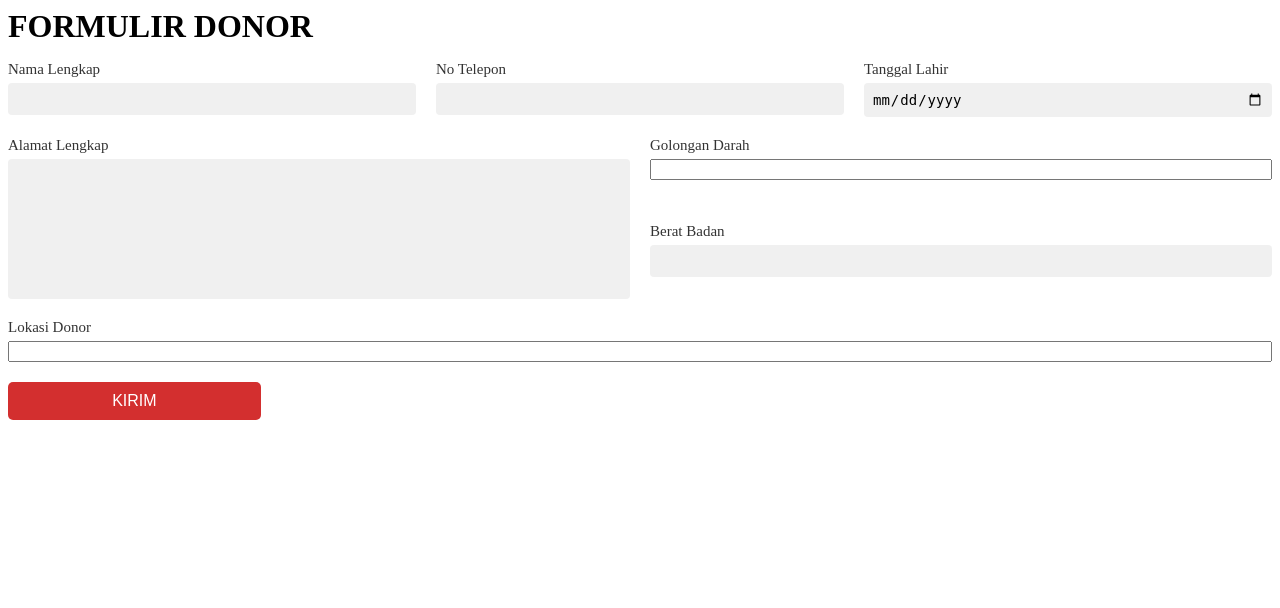
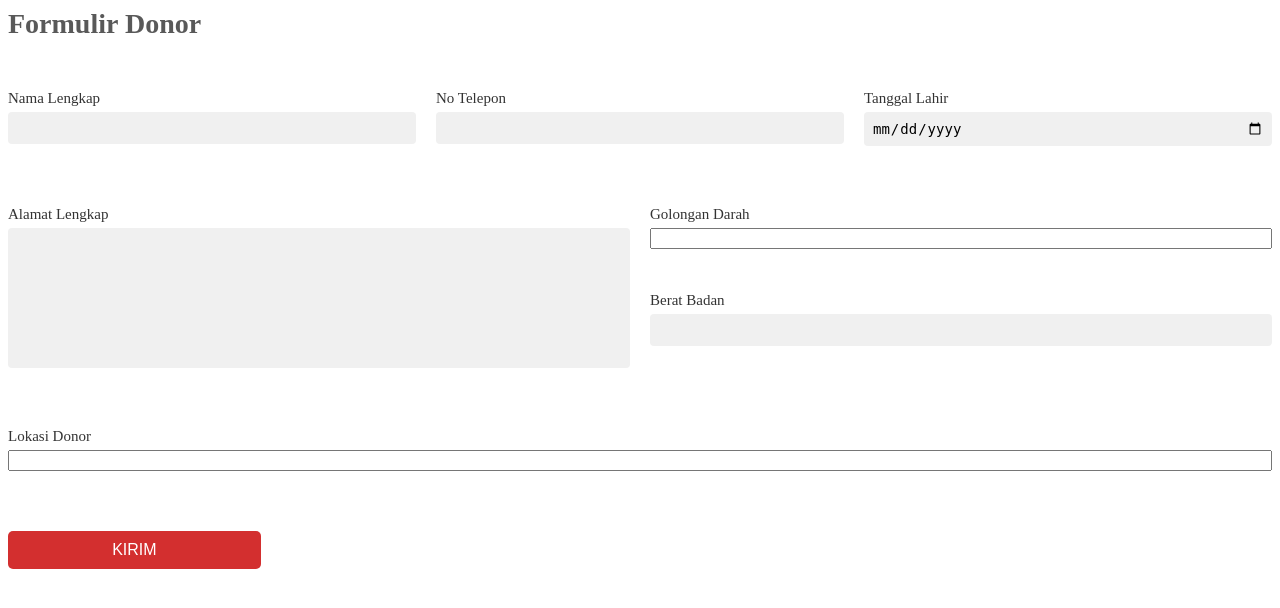
Before and after one commit to yuliagitaps77/website_bloodcare, a PHP site: page /bloodcare_website/public_html/dashboard/dist/halaman_sidebar/sidebar_formulir_donor2.html in a window 1280 px wide. Shown: the top 608 px of the page. Run offline with PHP 8.4, Linux system fonts and the light colour scheme.

Commit message:
feat: fix

```diff
--- a/website/public_html/dashboard/dist/halaman_sidebar/sidebar_dashboard3.html
+++ b/website/public_html/dashboard/dist/halaman_sidebar/sidebar_dashboard3.html
@@ -108,7 +108,7 @@
 				<div class="hero-title"><strong>Beranda</strong></div>
 				 <!-- Donation Call-to-Action Card -->
 
-                    <div style="display: flex; flex-wrap: wrap; align-items: center; justify-content: space-between; margin-left: 75px;">
+                    <div style="display: flex; flex-wrap: wrap; align-items: center; justify-content: space-between; margin-left: 55px;">
                         <!-- Kolom untuk Teks dan Tombol -->
                         <div style="flex: 1; min-width: 250px; display: flex; flex-direction: column; align-items: flex-start;">
                             <h5 style="margin: 0; margin-bottom: 10px;">DONORKAN DARAHMU UNTUK</h5>
@@ -243,6 +243,7 @@
                     display: flex;
                     align-items: center; /* Rata tengah secara vertikal */
                     justify-content: space-between; /* Ruang antara teks dan gambar */
+
                 }
 
                 /* Styling for the image */
@@ -272,7 +273,7 @@
 
                 .hero-title {
                     font-size: 2rem;
-                    margin-left: 70px;
+                    margin-left: 55px;
                     font-weight: bold;
                     margin-bottom: 1rem;
                 }
--- a/website/public_html/dashboard/dist/halaman_sidebar/sidebar_formulir_donor2.html
+++ b/website/public_html/dashboard/dist/halaman_sidebar/sidebar_formulir_donor2.html
@@ -7,7 +7,7 @@
 </head>
 <body>
     <div class="col s12 m12 l9 offset-10">
-      <div class="hero-title"><strong>FORMULIR DONOR</strong></div>
+      <div class="hero-title"><strong>Formulir Donor</strong></div>
 
       <form class="form-donor">
         <!-- Row 1 -->
@@ -77,14 +77,16 @@
                 }
 
                 .card-content p {
-                    font-size: 1.2rem;
+                    font-size: 1rem;
                 }
 
                 .hero-title {
-                    font-size: 2rem;
+                    font-size: 28px;
                     font-weight: bold;
                     margin-bottom: 1rem;
+                    color: rgba(0, 0, 0, 0.65); /* Warna hitam dengan 65% transparansi */
                 }
+
 
                 .divider {
                     margin: 20px 0;
@@ -117,7 +119,8 @@
                 form {
                     display: flex;
                     flex-direction: column;
-                    gap: 20px;
+                    gap: 60px;
+                    margin-top: 50px;
                 }
 
                 .form-row {
@@ -225,7 +228,9 @@
                 width: 100%; /* Tombol juga menyesuaikan dengan full width */
             }
         }
-
+        strong {
+    font-weight: 900;
+}
             </style>
 
 
--- a/website/public_html/dashboard/dist/style.css
+++ b/website/public_html/dashboard/dist/style.css
@@ -212,7 +212,7 @@ body {
     padding: 10px;
     border-radius: 15px;
     min-width: 100px;
-    margin-left: 7%;
+    margin-left: 5%;
 }
 
 
```
Also changed, not shown: website/public_html/dashboard/dist/halaman_sidebar/sidebar_stok_darah2.html (+7 -4 lines), website/public_html/index.php (+4 -4 lines).
